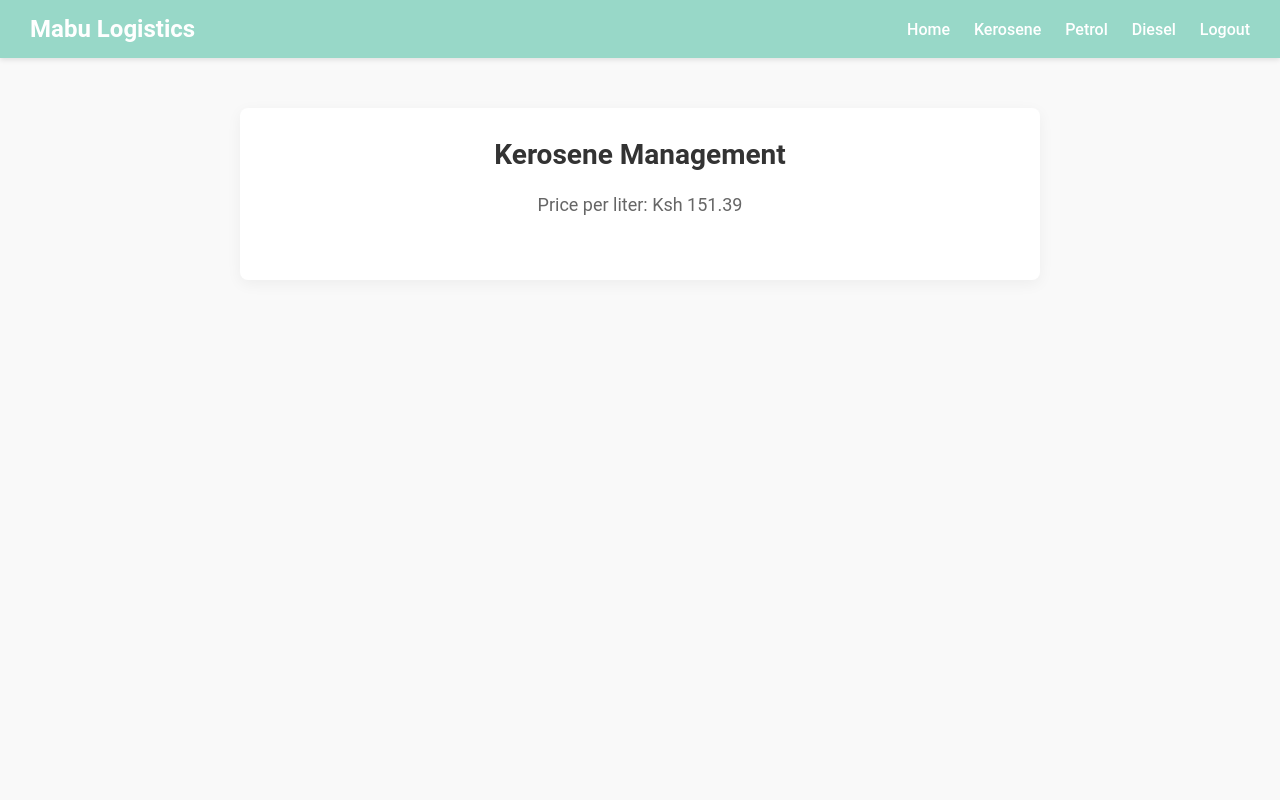
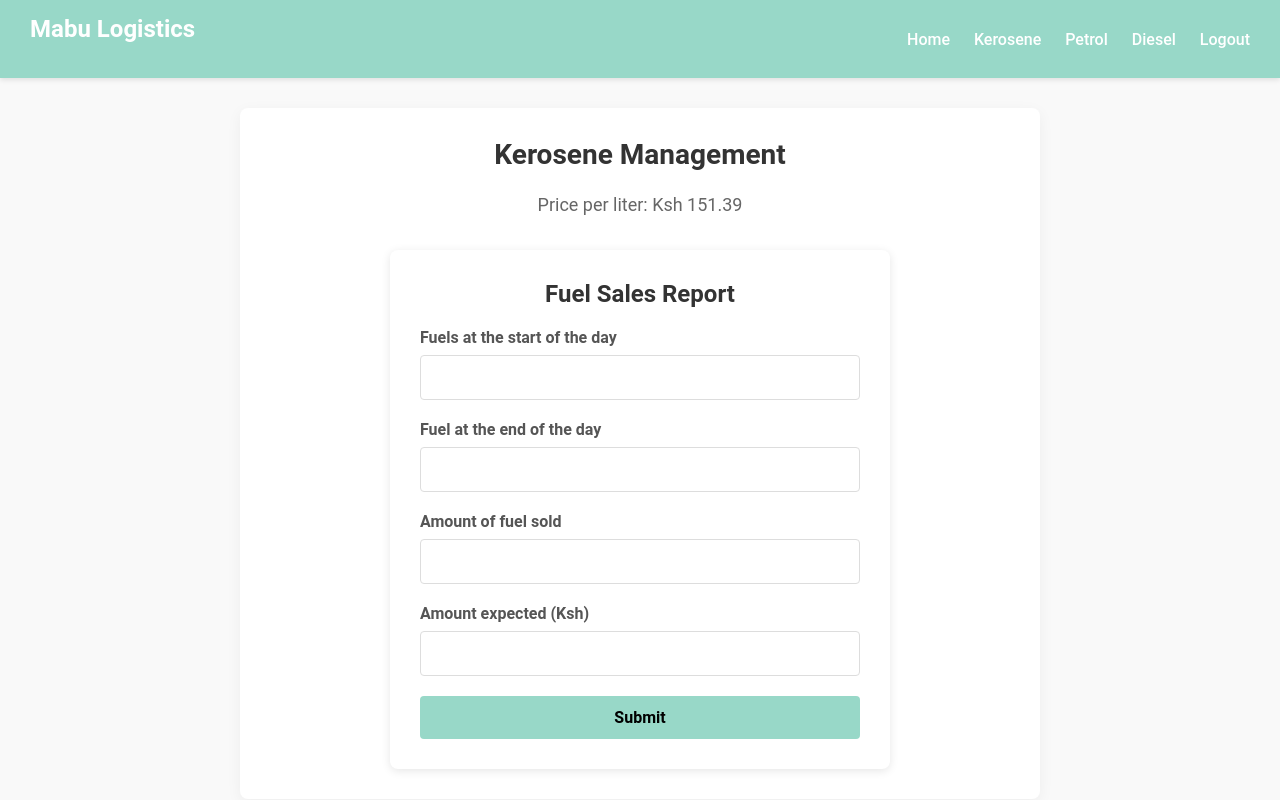
Before and after one commit to joyymungaii/Petrol, a PHP site: page /kerosene.html in a window 1280 px wide. Run offline with PHP 8.4, Linux system fonts and the light colour scheme.

Commit message:
The fields

```diff
--- a/kerosene.html
+++ b/kerosene.html
@@ -4,7 +4,161 @@
   <meta charset="UTF-8" />
   <meta name="viewport" content="width=device-width, initial-scale=1.0" />
   <title>Kerosene Management</title>
-  <link rel="stylesheet" href="style.css" />
+  <style>
+    /* Reset and base styling */
+    * {
+      margin: 0;
+      padding: 0;
+      box-sizing: border-box;
+      font-family: "Roboto", sans-serif;
+    }
+
+    body {
+      background-color: #f9f9f9;
+      color: #333;
+      min-height: 100vh;
+    }
+
+    /* Navbar styling */
+    .navbar {
+      background-color: #98d8c8;
+      padding: 15px 30px;
+      box-shadow: 0 2px 5px rgba(0, 0, 0, 0.1);
+      display: flex;
+      justify-content: space-between;
+      align-items: center;
+    }
+
+    .navbar h1 {
+      color: white;
+      font-size: 24px;
+    }
+
+    .navbar-links a {
+      color: white;
+      text-decoration: none;
+      margin-left: 20px;
+      font-weight: 500;
+      transition: opacity 0.3s;
+    }
+
+    .navbar-links a:hover {
+      opacity: 0.8;
+    }
+
+    /* Container styling */
+    .container {
+      max-width: 800px;
+      margin: auto;
+      padding: 30px;
+      background-color: #fff;
+      border-radius: 8px;
+      box-shadow: 0 4px 15px rgba(0, 0, 0, 0.05);
+      text-align: center;
+      margin-top: 30px;
+    }
+
+    .container h2 {
+      color: #333;
+      font-size: 28px;
+      margin-bottom: 20px;
+    }
+
+    .container p {
+      color: #666;
+      font-size: 18px;
+      line-height: 1.6;
+      margin-bottom: 30px;
+    }
+
+    .form-container {
+      background-color: white;
+      border-radius: 8px;
+      box-shadow: 0 2px 10px rgba(0, 0, 0, 0.1);
+      width: 100%;
+      max-width: 500px;
+      padding: 30px;
+      margin: 0 auto;
+    }
+
+    h1 {
+      color: #333;
+      margin-bottom: 20px;
+      font-size: 24px;
+      text-align: center;
+    }
+
+    .form-group {
+      margin-bottom: 20px;
+    }
+
+    label {
+      display: block;
+      margin-bottom: 8px;
+      font-weight: bold;
+      color: #555;
+      text-align: left;
+    }
+
+    input {
+      width: 100%;
+      padding: 12px;
+      border: 1px solid #ddd;
+      border-radius: 4px;
+      font-size: 16px;
+    }
+
+    input:focus {
+      outline: none;
+      border-color: #98d8c8;
+      box-shadow: 0 0 0 2px rgba(152, 216, 200, 0.2);
+    }
+
+    button {
+      background-color: #98d8c8;
+      color: #000;
+      border: none;
+      border-radius: 4px;
+      padding: 12px 20px;
+      font-size: 16px;
+      font-weight: bold;
+      cursor: pointer;
+      width: 100%;
+      transition: background-color 0.3s;
+    }
+
+    button:hover {
+      background-color: #7ac9b7;
+    }
+
+    @media (max-width: 600px) {
+      .form-container {
+          padding: 20px;
+      }
+    }
+
+    /* Responsive */
+    @media (max-width: 600px) {
+      .navbar {
+        flex-direction: column;
+        align-items: flex-start;
+      }
+
+      .navbar-links {
+        margin-top: 10px;
+      }
+
+      .navbar-links a {
+        display: inline-block;
+        margin: 5px 10px 0 0;
+      }
+
+      .container {
+        padding: 20px;
+        margin: 20px;
+      }
+    }
+  </style>
 </head>
 <body>
   <nav class="navbar">
@@ -17,9 +171,37 @@
       <a href="login.html">Logout</a>
     </div>
   </nav>
+
   <div class="container">
     <h2>Kerosene Management</h2>
     <p>Price per liter: Ksh 151.39</p>
+
+    <div class="form-container">
+      <h1>Fuel Sales Report</h1>
+      <form>
+        <div class="form-group">
+          <label for="fuel-start">Fuels at the start of the day</label>
+          <input type="number" id="fuel-start" name="fuel-start" required>
+        </div>
+
+        <div class="form-group">
+          <label for="fuel-end">Fuel at the end of the day</label>
+          <input type="number" id="fuel-end" name="fuel-end" required>
+        </div>
+
+        <div class="form-group">
+          <label for="fuel-sold">Amount of fuel sold</label>
+          <input type="number" id="fuel-sold" name="fuel-sold" required>
+        </div>
+
+        <div class="form-group">
+          <label for="amount-expected">Amount expected (Ksh)</label>
+          <input type="number" id="amount-expected" name="amount-expected" required>
+        </div>
+
+        <button type="submit">Submit</button>
+      </form>
+    </div>
   </div>
 </body>
 </html>
--- a/style.css
+++ b/style.css
@@ -63,6 +63,7 @@ body {
   margin-bottom: 30px;
 }
 
+
 /* Responsive */
 @media (max-width: 600px) {
   .navbar {
```
Also changed, not shown: diesel.html (+182 -0 lines), petrol.html (+182 -0 lines). Lines whose indentation alone changed are shown as unchanged.
